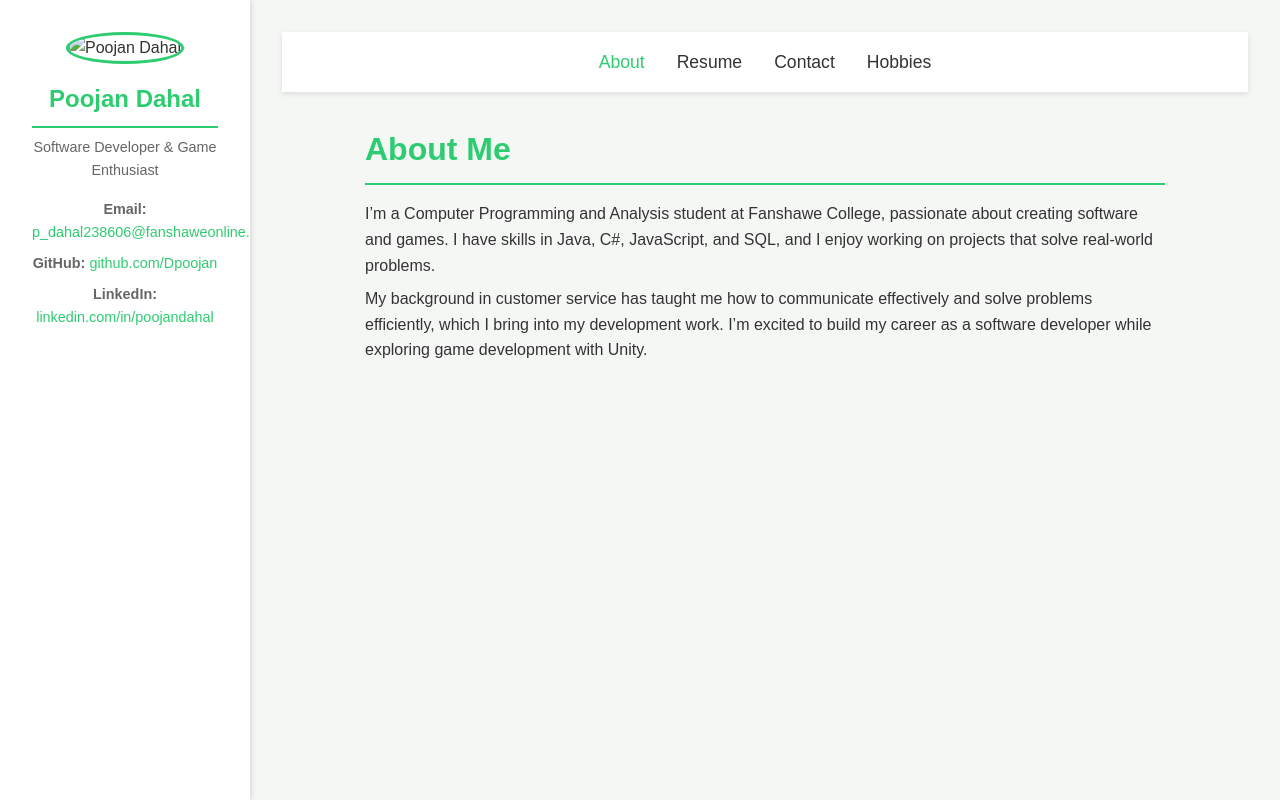
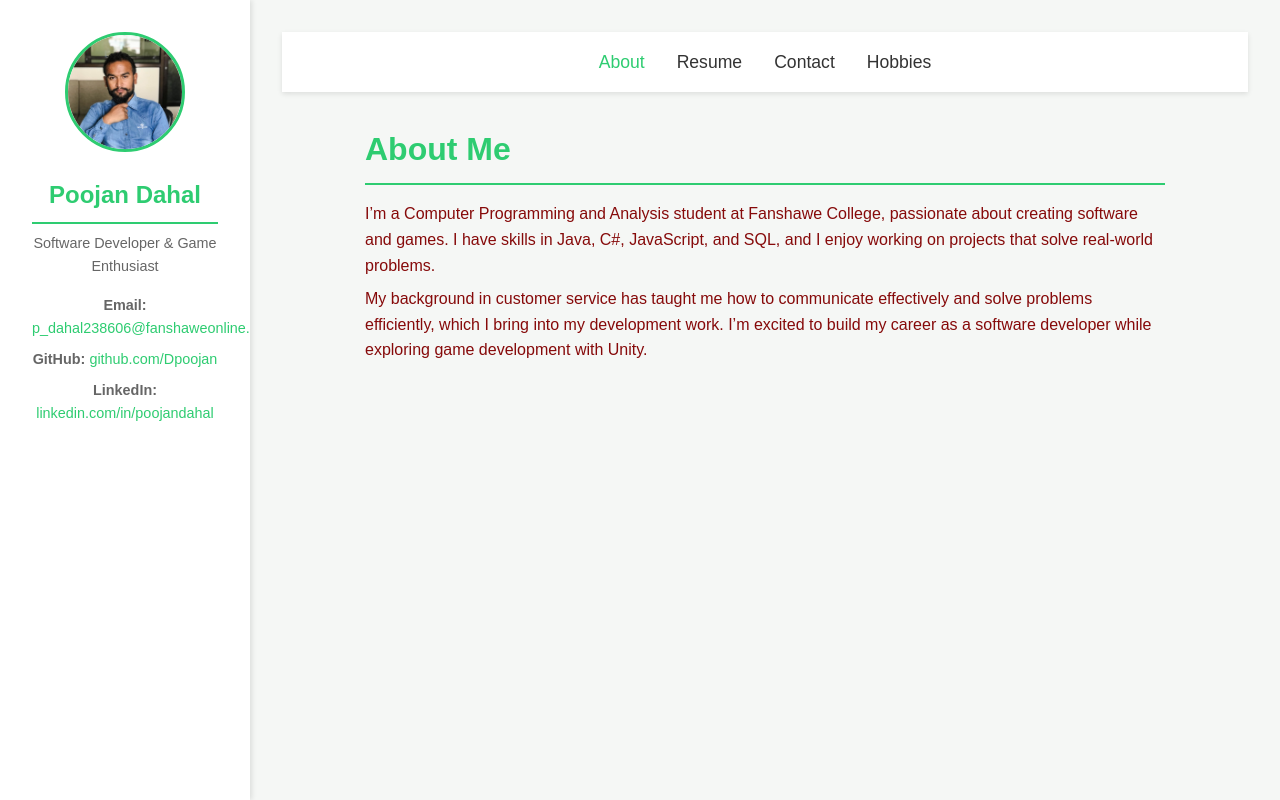
Before and after one commit to Dpoojan/poojandahal-portfolio.github.io, a plain HTML site: page index.html in a window 1280 px wide. Drawn offline with Linux system fonts and the light colour scheme.

Commit message:
Initial commit: Add multi-page portfolio with About, Resume, Contact, and Hobbies

```diff
--- a/index.html
+++ b/index.html
@@ -12,7 +12,7 @@
     <!-- Sidebar -->
     <aside class="sidebar">
       <div class="sidebar-content">
-        <img src="images/profile.jpg" alt="Poojan Dahal" class="profile-img">
+        <img src="images/profile.jpeg" alt="Poojan Dahal" class="profile-img">
         <h2>Poojan Dahal</h2>
         <p>Software Developer & Game Enthusiast</p>
         <div class="contact-info">
--- a/style.css
+++ b/style.css
@@ -8,7 +8,7 @@
 body {
   font-family: Arial, sans-serif;
   line-height: 1.6;
-  color: #333;
+  color: #860a0a;
   background-color: #f5f7f5;
 }
 
```
